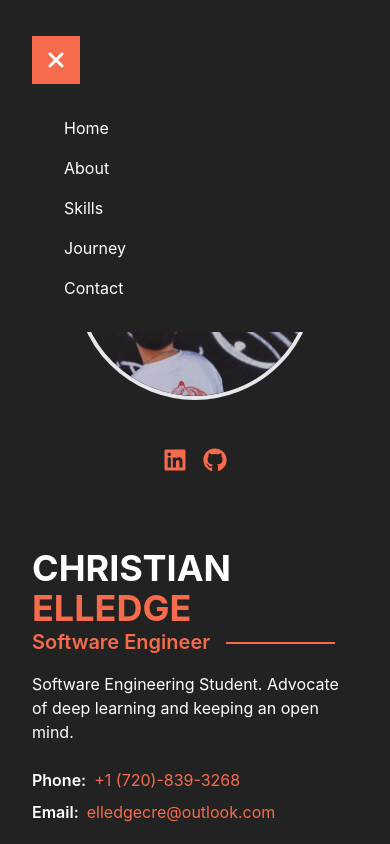
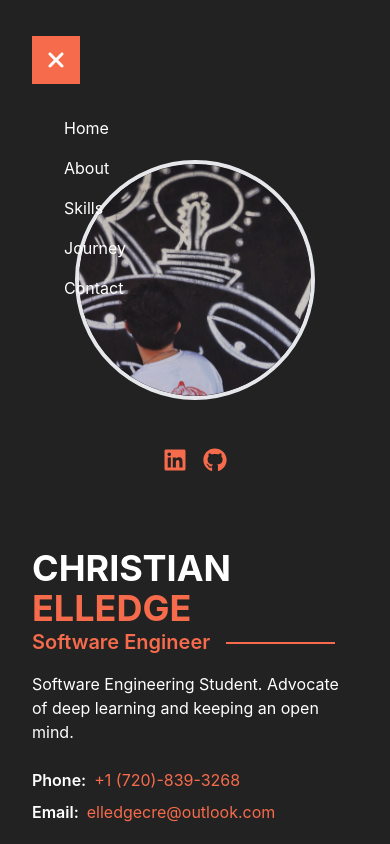
Before and after one commit to elledgecr/Portfolio, a React (Create React App) app: page / in a window 390 px wide. Both pictures are taken after a click on the button "toggle-nav-menu". Shown: the top 844 px of the page. Built offline with nearby package versions, Linux system fonts and the light colour scheme.

Commit message:
Remove NavBar Background

```diff
--- a/src/components/navbar/index.tsx
+++ b/src/components/navbar/index.tsx
@@ -14,7 +14,7 @@ const Navbar: React.FC = () => {
 
   return (
     <>
-      <nav className="bg-darkOne text-white px-8 py-4 fixed w-full top-5 z-50">
+      <nav className=" text-white px-8 py-4 fixed w-full top-5 z-50">
         <div className="max-w-7xl mx-auto flex items-center justify-between relative">
           <div
             className="hidden md:flex absolute left-1/2 transform -translate-x-1/2 space-x-8 text-lg"
@@ -32,7 +32,7 @@ const Navbar: React.FC = () => {
 
         {navOpen && (
           <div
-            className="md:hidden mt-4 bg-darkOne px-8 py-4 space-y-4"
+            className="md:hidden mt-4  px-8 py-4 space-y-4"
             data-testid="mobile-nav"
           >
             <NavbarIcon navOpen label="Home" href="#hero" />
```
